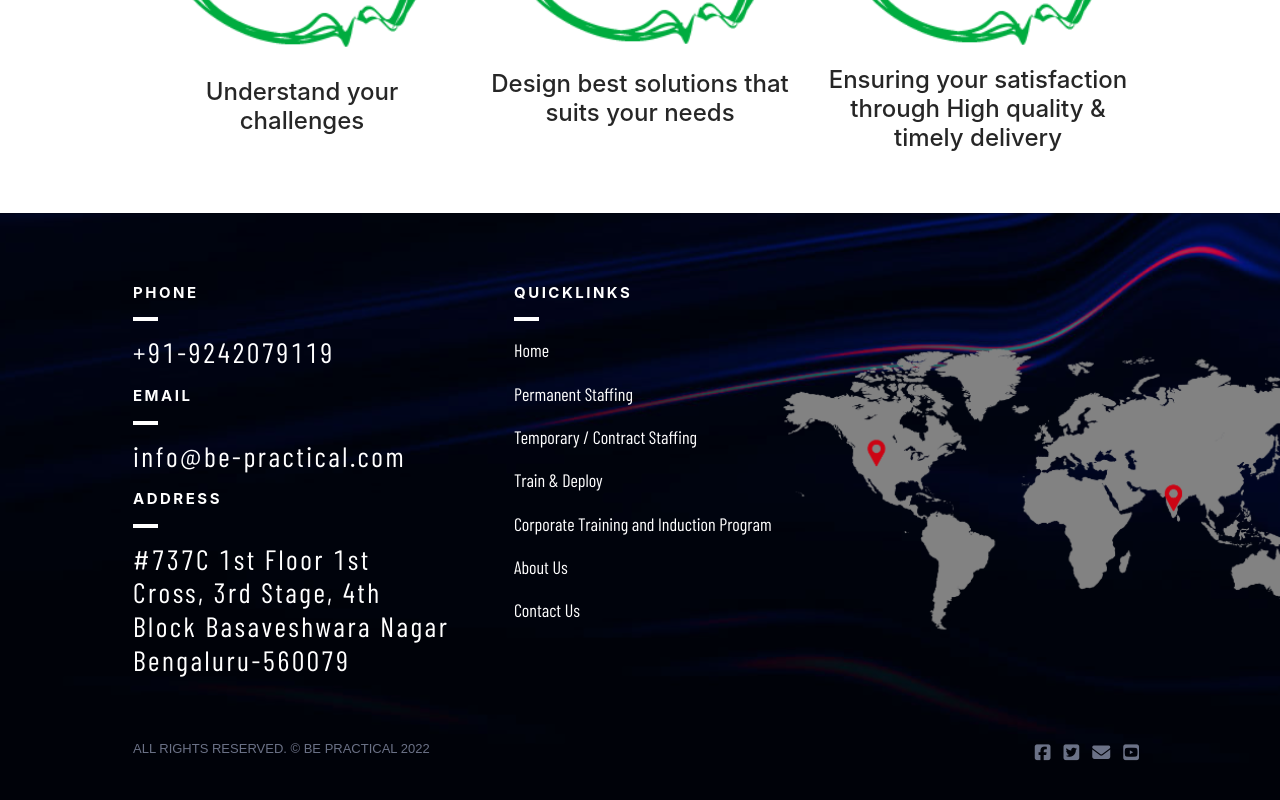
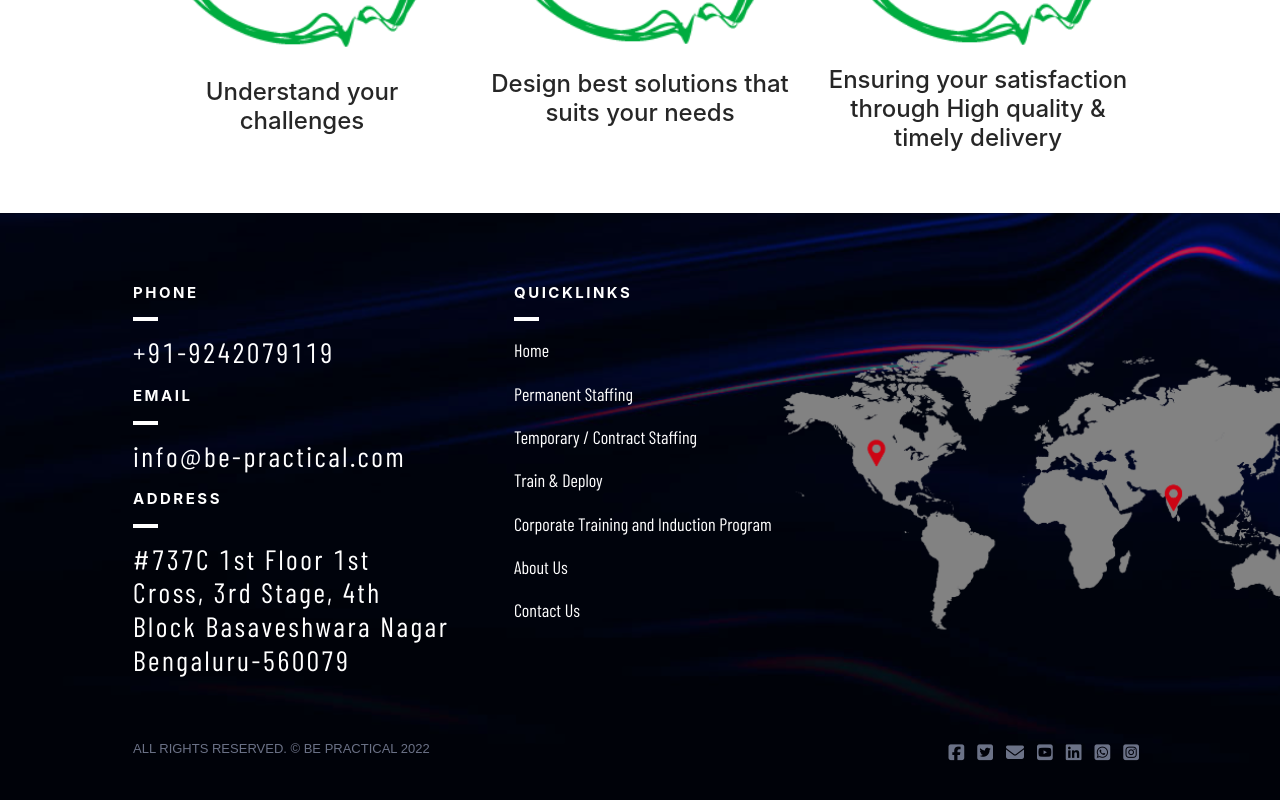
Before and after one commit to hackerpraveen/be-practical, a React (Create React App) app: page /home in a window 1280 px wide. Shown: the part 2566-3366 px from the top of the page. Built offline with nearby package versions, Linux system fonts and the light colour scheme.

Commit message:
icons added

```diff
--- a/src/Components/shared/footer/footer.js
+++ b/src/Components/shared/footer/footer.js
@@ -82,7 +82,7 @@ function Footer(props) {
         <div className='d-md-flex justify-content-between mt-5'>
         <div className='footer-cr'>	All rights reserved. © Be Practical 2022						</div>
         <div className='footer-cr' style={{fontSize:'18px'}}>
-          <i className="fab fa-square-facebook mr-2"/> <i className="fab fa-square-twitter mr-2"/> <i className="fas fa-envelope mr-2"/> <i className="fab fa-square-youtube mr-2"/>
+          <i className="fab fa-square-facebook mr-2"/> <i className="fab fa-square-twitter mr-2"/> <i className="fas fa-envelope mr-2"/> <i className="fab fa-square-youtube mr-2"/> <i className="fab fa-linkedin mr-2"/> <i className="fab fa-square-whatsapp mr-2"/> <i className="fab fa-square-instagram mr-2"/>
           </div>
         </div>
        </div>
```
